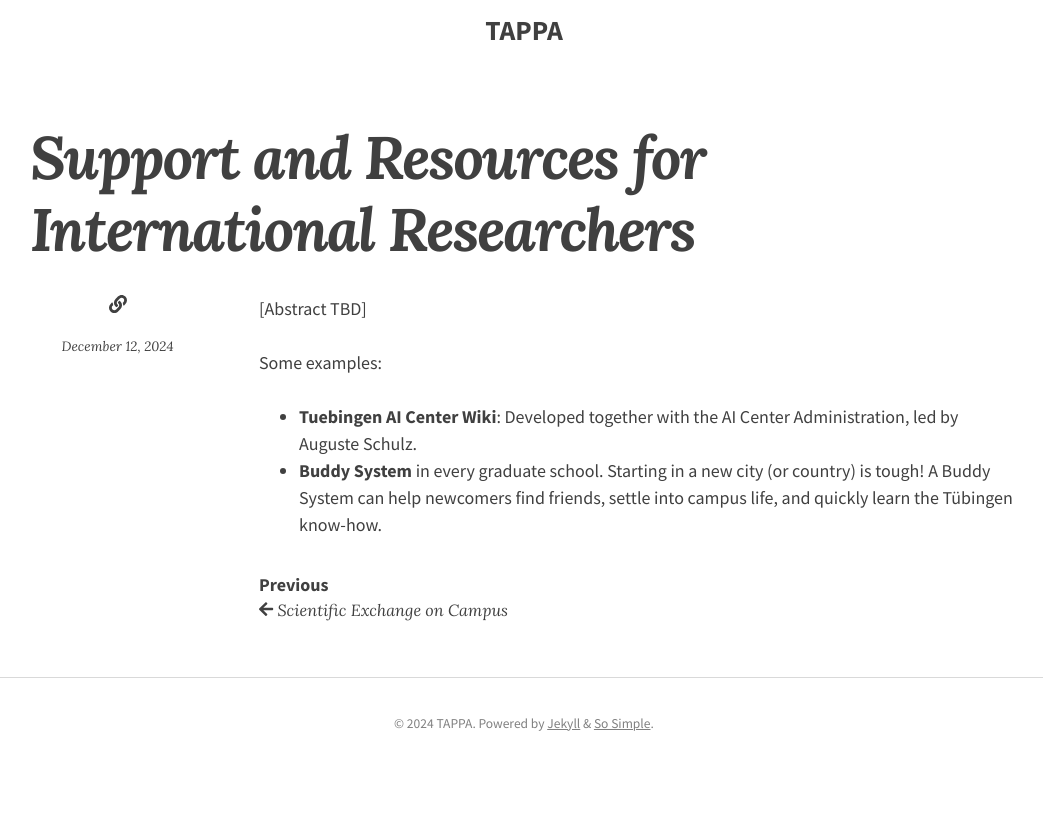
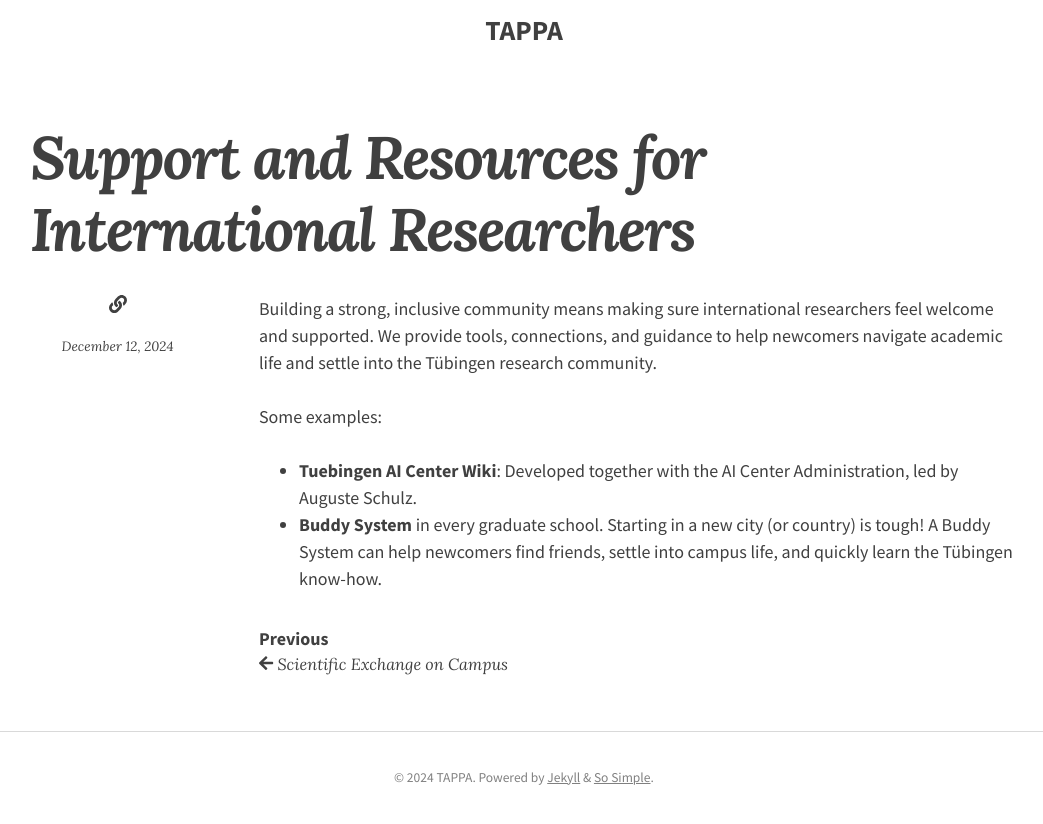
Before and after one commit to tappa-org/tappa-org.github.io, a Jekyll site: the page built from _projects/support_internationals.md, in a window 1280 px wide, cut to the strip 221-1081 px from the top of the page. Shown: the top 824 px of the strip, without its empty margins (116-1159 px from the left). Built offline with Jekyll 4.4.1, drawn with Linux system fonts in a browser that asks for light colours; nearby versions of some CDN libraries.

Commit message:
supp internetioanls abstract added

```diff
--- a/_projects/support_internationals.md
+++ b/_projects/support_internationals.md
@@ -2,7 +2,7 @@
 title: "Support and Resources for International Researchers"
 ---
 
-[Abstract TBD]
+Building a strong, inclusive community means making sure international researchers feel welcome and supported. We provide tools, connections, and guidance to help newcomers navigate academic life and settle into the Tübingen research community.
 
 Some examples:
 - **Tuebingen AI Center Wiki**: Developed together with the AI Center Administration, led by Auguste Schulz.
```
